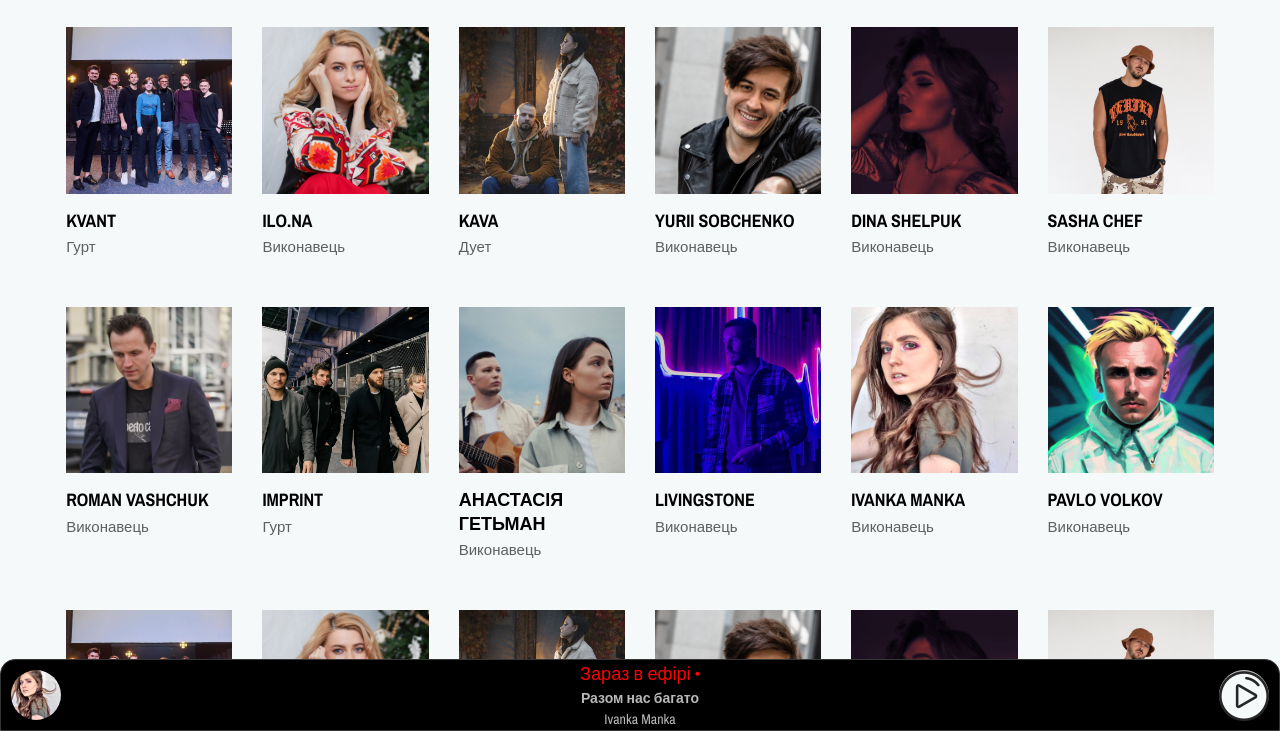
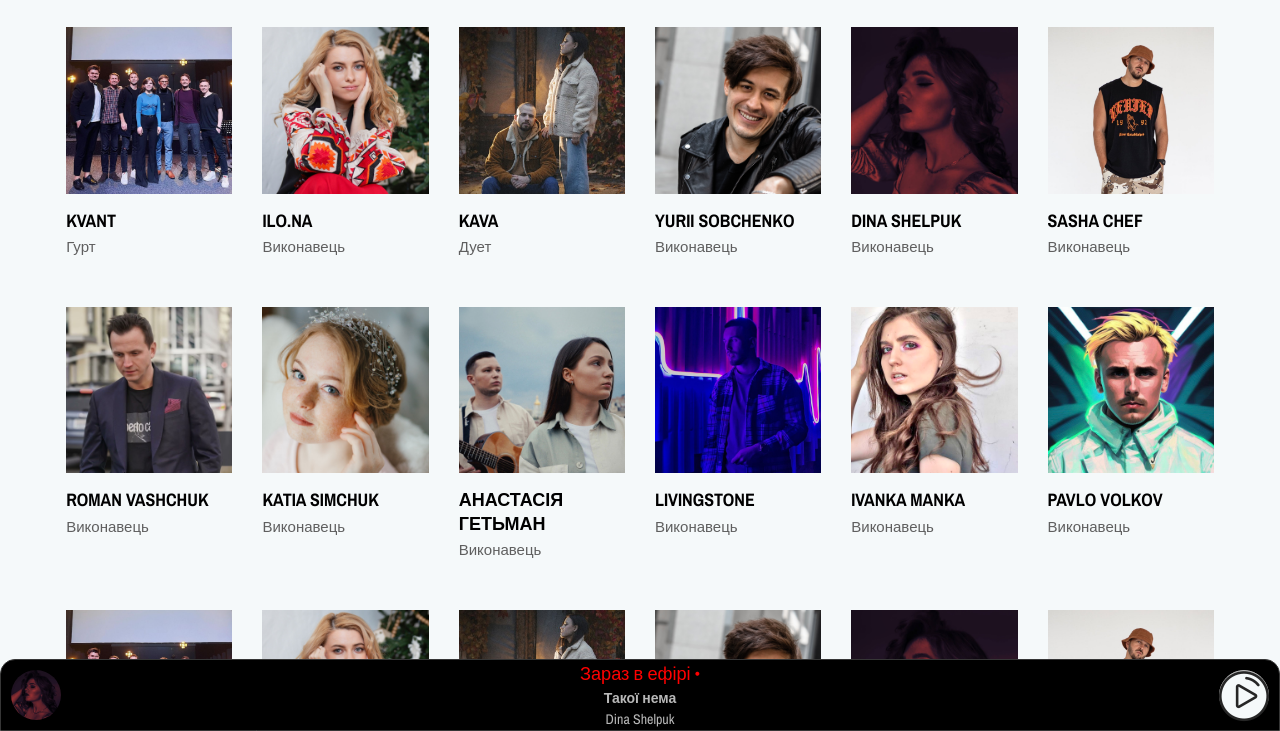
Before and after one commit to dmitryberesten/radio-svitlo, a plain HTML site: page index.html in a window 1280 px wide. Both pictures are taken after a click on the button "Показати більше". Shown: the part 2539-3270 px from the top of the page. Drawn offline with nearby package versions, Linux system fonts and the light colour scheme; files whose address does not match are found by name.

Commit message:
Додає виконавця

```diff
--- a/index.html
+++ b/index.html
@@ -587,13 +587,13 @@
                 <div class="col-12 col-sm-6 col-md-4 col-lg-2">
                     <div class="single-album-area wow fadeInUp" data-wow-delay="200ms">
                         <div class="album-thumb">
-                            <img src="music/imprint/profile.jpg" alt="profile">
-                        </div>
-                        <div class="album-info">
-                            <a href="#">
-                                <h5>Imprint</h5>
-                            </a>
-                            <p>Гурт</p>
+                            <img src="music/Katia_Simchuk/profile.jpg" alt="profile">
+                        </div>
+                        <div class="album-info">
+                            <a href="#">
+                                <h5>Katia Simchuk</h5>
+                            </a>
+                            <p>Виконавець</p>
                         </div>
                     </div>
                 </div>
--- a/player/player.js
+++ b/player/player.js
@@ -83,6 +83,12 @@
       artist: "Roman Vashchuk",
       cover: "../music/Roman_Vashchuk/profile.jpg",
       source: "../music/Roman_Vashchuk/vesna.mp3",
+    },
+    {
+      title: "Від початку",
+      artist: "Katia Simchuk",
+      cover: "../music/Katia_Simchuk/profile.jpg",
+      source: "../music/Katia_Simchuk/pochatok.mp3",
     },
     // {
     //   title: "",
```
Also changed, not shown: music/Katia_Simchuk/profile.jpg (added), 1 other file.
